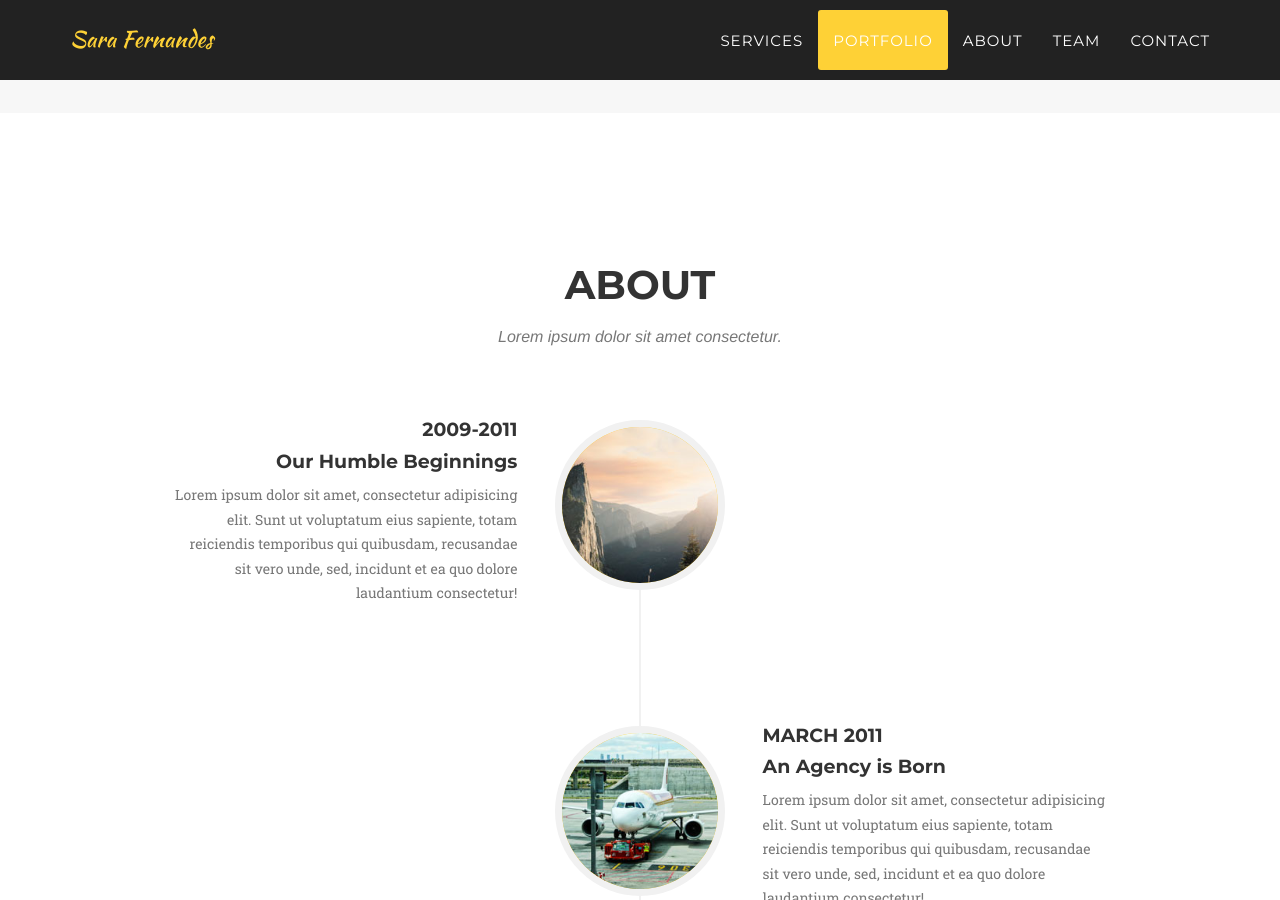
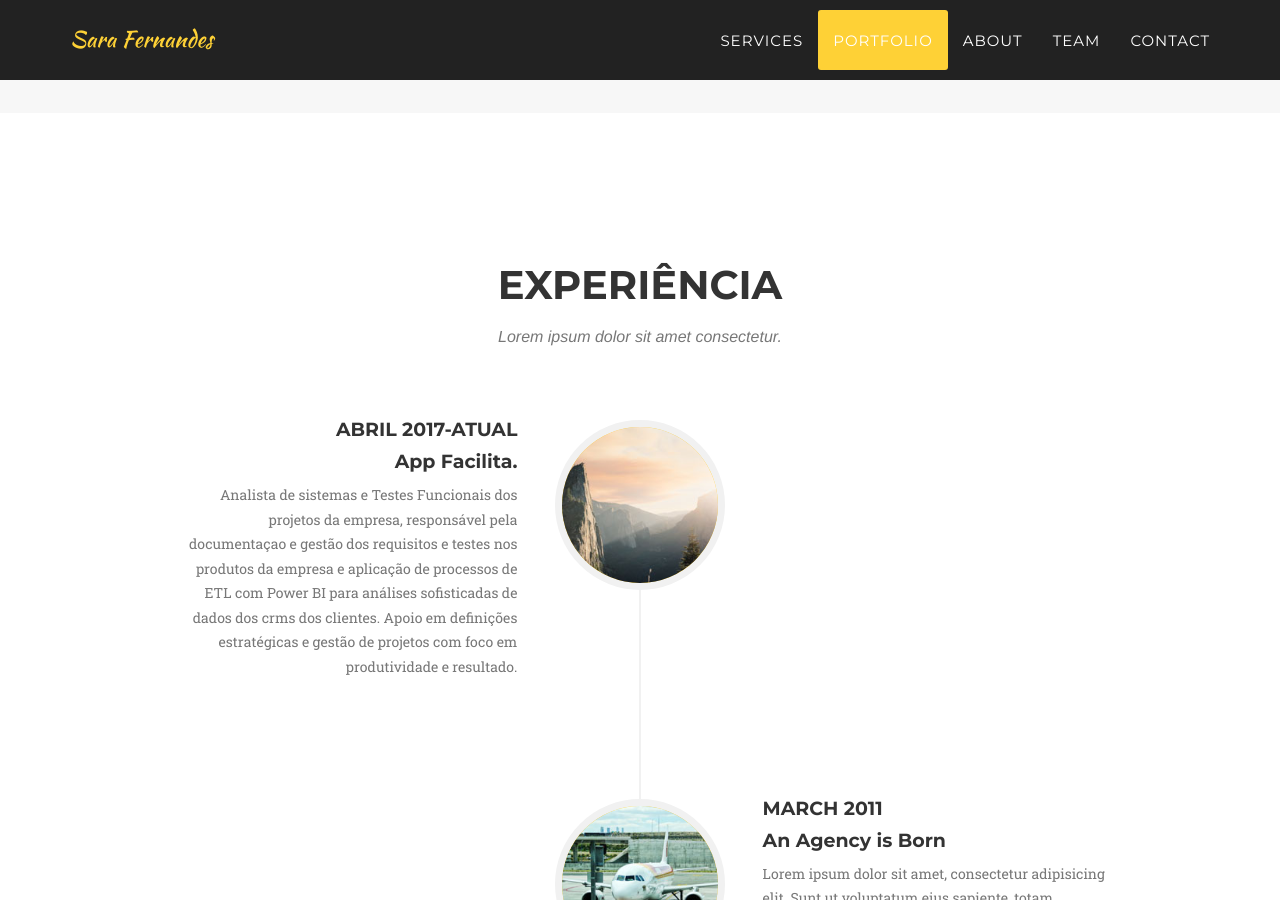
Before and after one commit to SaraFernandes/sarafernandes.github.io, a Jekyll site: the page built from index.html, in a window 1280 px wide and 900 px high, scrolled down 2593 px. Built offline with Jekyll 4.4.1, drawn with Linux system fonts in a browser that asks for light colours; some web fonts are replaced.

Commit message:
Update about.html

```diff
--- a/_includes/about.html
+++ b/_includes/about.html
@@ -3,7 +3,7 @@
         <div class="container">
             <div class="row">
                 <div class="col-lg-12 text-center">
-                    <h2 class="section-heading">About</h2>
+                    <h2 class="section-heading">EXPERIÊNCIA</h2>
                     <h3 class="section-subheading text-muted">Lorem ipsum dolor sit amet consectetur.</h3>
                 </div>
             </div>
@@ -16,11 +16,11 @@
                             </div>
                             <div class="timeline-panel">
                                 <div class="timeline-heading">
-                                    <h4>2009-2011</h4>
-                                    <h4 class="subheading">Our Humble Beginnings</h4>
+                                    <h4>Abril 2017-Atual</h4>
+                                    <h4 class="subheading">App Facilita.</h4>
                                 </div>
                                 <div class="timeline-body">
-                                    <p class="text-muted">Lorem ipsum dolor sit amet, consectetur adipisicing elit. Sunt ut voluptatum eius sapiente, totam reiciendis temporibus qui quibusdam, recusandae sit vero unde, sed, incidunt et ea quo dolore laudantium consectetur!</p>
+                                    <p class="text-muted">Analista de sistemas e Testes Funcionais dos projetos da empresa, responsável pela documentaçao e gestão dos requisitos e testes nos produtos da empresa e aplicação de  processos de ETL com Power BI para análises sofisticadas de dados dos crms dos clientes. Apoio em definições estratégicas e gestão de projetos com foco em produtividade e resultado.</p>
                                 </div>
                             </div>
                         </li>
```
